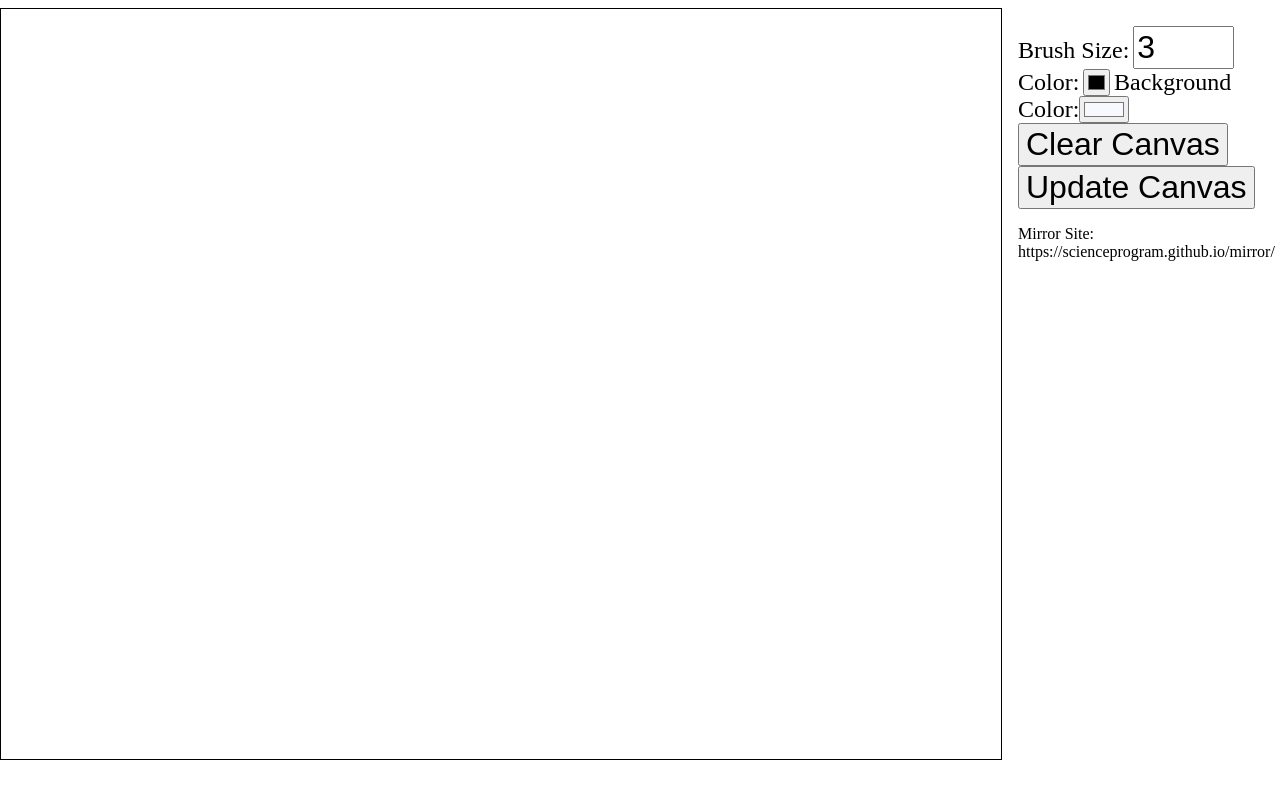
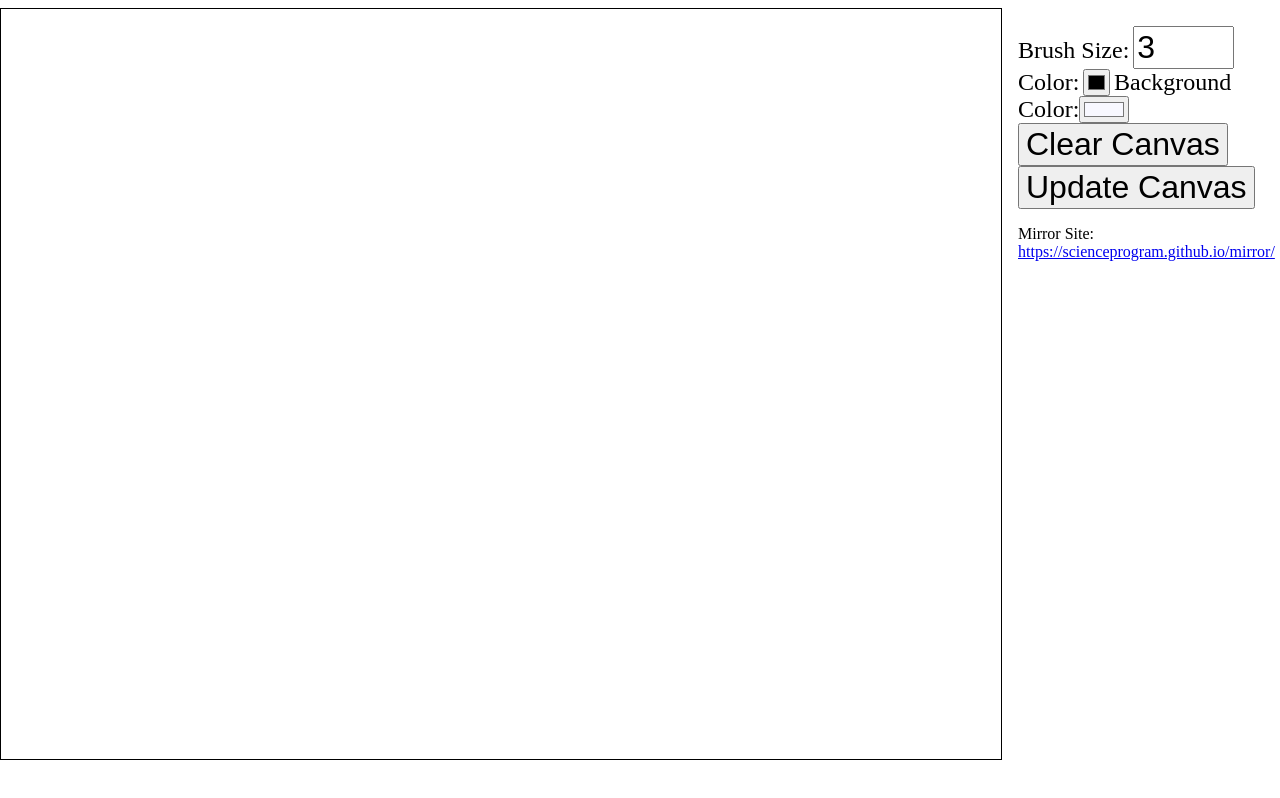
Before and after one commit to scienceProgram/scienceProgram.github.io, a plain HTML site: page index.html in a window 1280 px wide. Drawn offline with nearby package versions, Linux system fonts and the light colour scheme.

Commit message:
Update index.html

```diff
--- a/index.html
+++ b/index.html
@@ -136,6 +136,6 @@ function post() {
     <br />
     <input type="submit" value="Clear Canvas" class="btn" onclick="clearCanvas(canvas,ctx);">
     <button onclick="post()" class="btn">Update Canvas</button>
-    <p>Mirror Site: https://scienceprogram.github.io/mirror/</p>
+    <p>Mirror Site: <a href="https://scienceprogram.github.io/mirror/">https://scienceprogram.github.io/mirror/</a></p>
 </body>
 </html>
```
